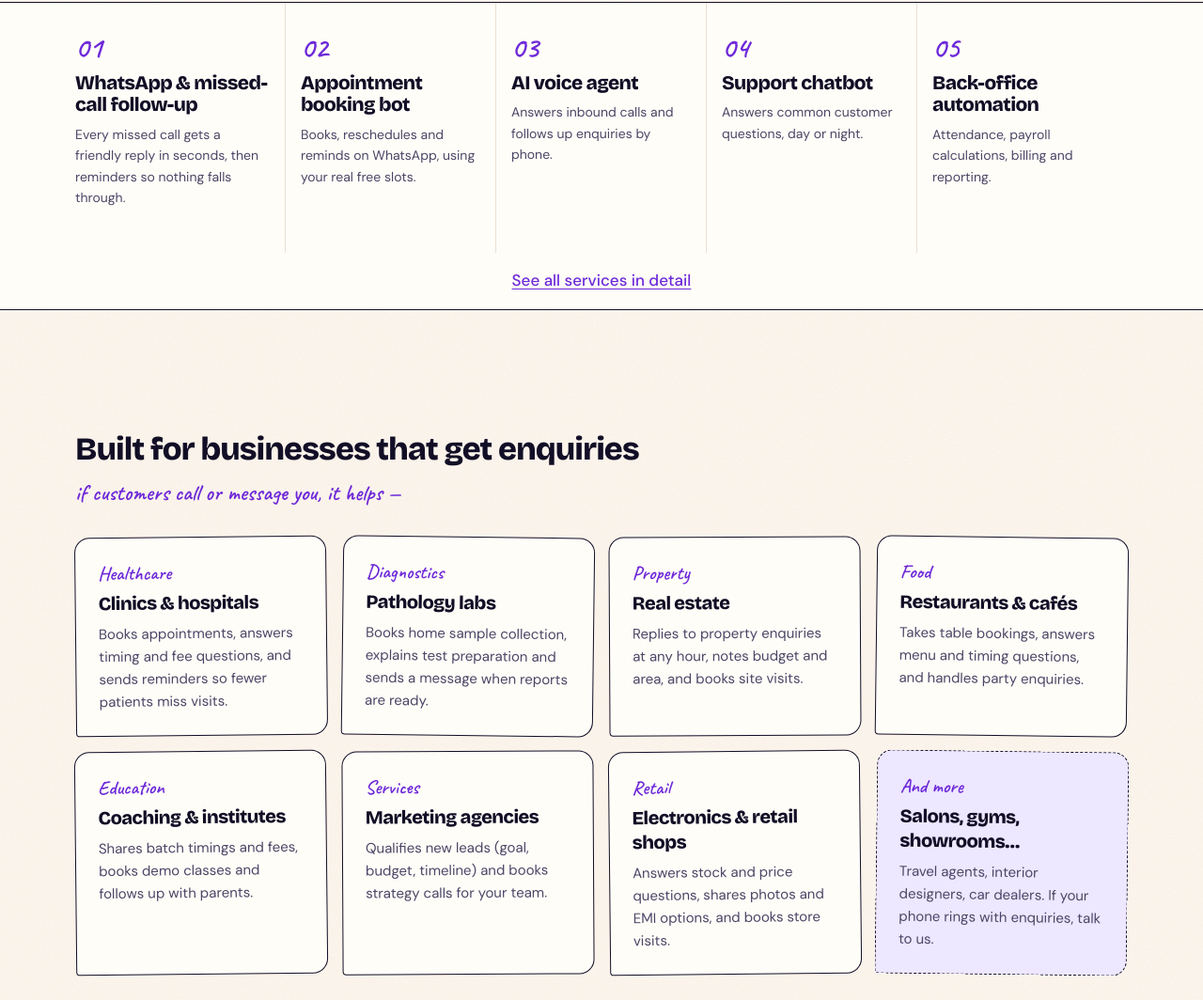
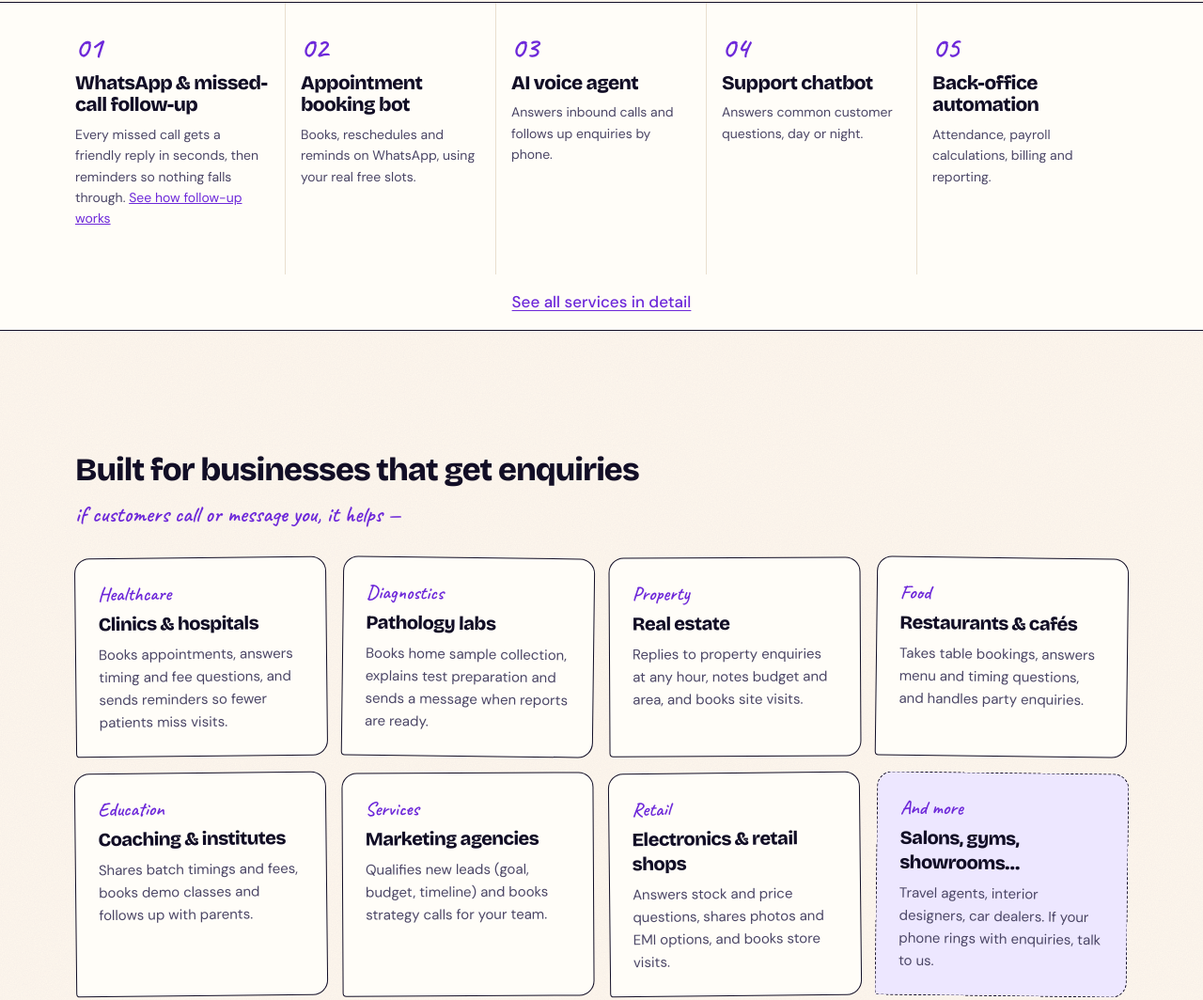
Before and after one commit to akkshhanshwasnik/veloup-website, a plain HTML site: page index.html in a window 1280 px wide. Shown: the part 878-1942 px from the top of the page at 94% size. Drawn offline with Linux system fonts and the light colour scheme.

Commit message:
Link the WhatsApp follow-up page from home and Pune pages
Co-Authored-By: Claude Opus 5.5 <noreply@anthropic.com>

```diff
--- a/index.html
+++ b/index.html
@@ -127,7 +127,7 @@
       <h2 id="svc-title" class="visually-hidden">Our services</h2>
       <div class="container">
         <ul class="svc-grid">
-          <li class="svc-item"><span class="svc-num" aria-hidden="true">01</span><h3>WhatsApp &amp; missed-call follow-up</h3><p>Every missed call gets a friendly reply in seconds, then reminders so nothing falls through.</p></li>
+          <li class="svc-item"><span class="svc-num" aria-hidden="true">01</span><h3>WhatsApp &amp; missed-call follow-up</h3><p>Every missed call gets a friendly reply in seconds, then reminders so nothing falls through. <a href="whatsapp-missed-call-follow-up.html">See how follow-up works</a></p></li>
           <li class="svc-item"><span class="svc-num" aria-hidden="true">02</span><h3>Appointment booking bot</h3><p>Books, reschedules and reminds on WhatsApp, using your real free slots.</p></li>
           <li class="svc-item"><span class="svc-num" aria-hidden="true">03</span><h3>AI voice agent</h3><p>Answers inbound calls and follows up enquiries by phone.</p></li>
           <li class="svc-item"><span class="svc-num" aria-hidden="true">04</span><h3>Support chatbot</h3><p>Answers common customer questions, day or night.</p></li>
```
Also changed, not shown: ai-automation-pune.html (+1 -1 lines).
